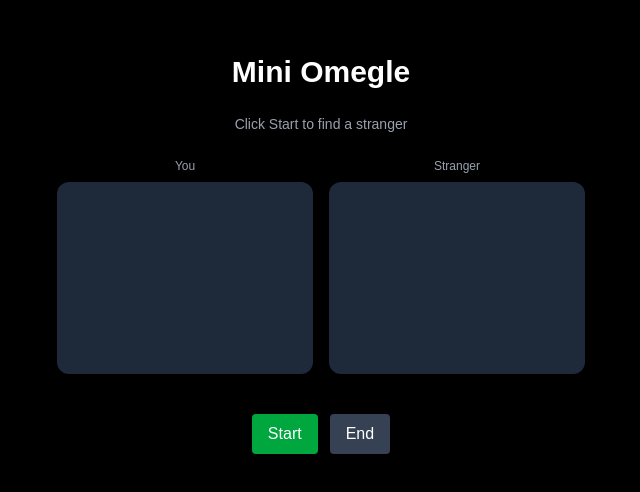
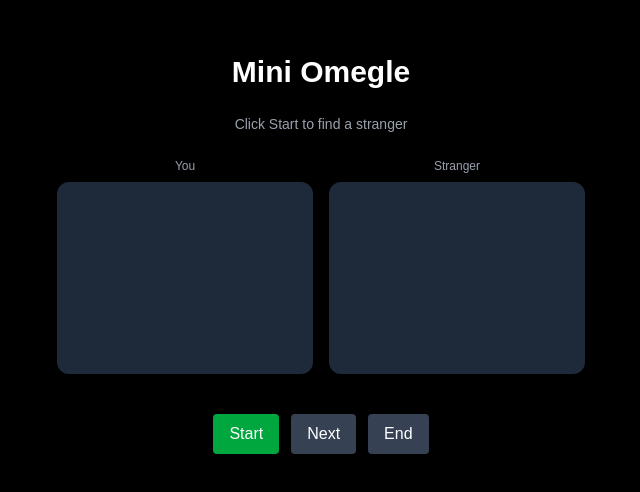
Before and after one commit to Ojaswi-Gupta/omegle_clone, a Next.js app in the folder frontend/: page / in a window 1280 px wide. Shown: the part 146-638 px from the top of the page, without its empty margins (319-959 px from the left). Built offline with nearby package versions, Linux system fonts and the light colour scheme; no server answers.

Commit message:
added  next button and its functioning

```diff
--- a/frontend/app/page.tsx
+++ b/frontend/app/page.tsx
@@ -408,6 +408,12 @@
     cleanupCall();
   }
 
+  async function handleNext() {
+    cleanupCall();                     // End current call
+    setStatus("Finding a new stranger...");
+    await handleStart();               // Start a new match
+  }
+
   // ------------------ UI ------------------
   return (
     <main className="min-h-screen bg-black text-white flex flex-col items-center justify-center gap-6 p-4">
@@ -437,7 +443,7 @@
         </div>
       </div>
 
-      <div className="flex gap-3 mt-4">
+      {/* <div className="flex gap-3 mt-4">
         <button
           onClick={handleStart}
           disabled={inCall}
@@ -453,7 +459,34 @@
         >
           End
         </button>
-      </div>
+      </div> */}
+
+<div className="flex gap-3 mt-4">
+  <button
+    onClick={handleStart}
+    disabled={inCall}
+    className="px-4 py-2 bg-green-600 rounded disabled:bg-gray-700"
+  >
+    Start
+  </button>
+
+  <button
+    onClick={handleNext}
+    disabled={!inCall}
+    className="px-4 py-2 bg-blue-600 rounded disabled:bg-gray-700"
+  >
+    Next
+  </button>
+
+  <button
+    onClick={handleEnd}
+    disabled={!inCall}
+    className="px-4 py-2 bg-red-600 rounded disabled:bg-gray-700"
+  >
+    End
+  </button>
+</div>
+
     </main>
   );
 }
```
